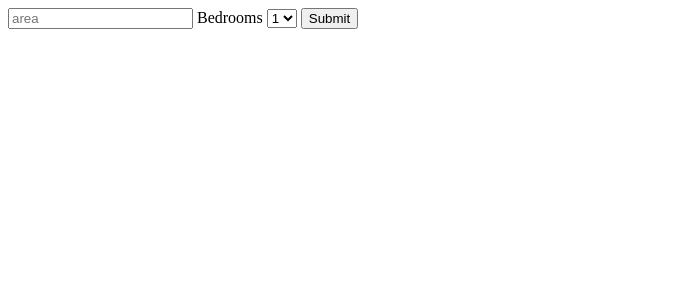
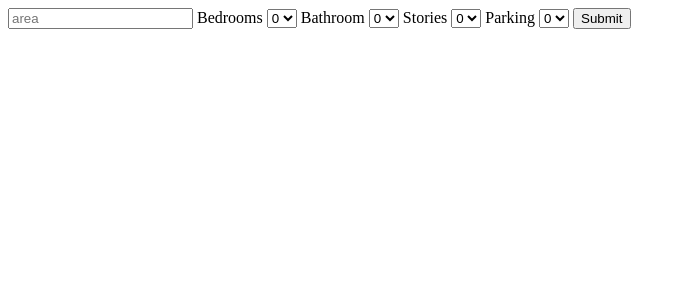
Before and after one commit to hari1822/house_price_predictor_, a Flask app: page / in a window 1280 px wide. Shown: the top 300 px of the page, without its empty margins (0-686 px from the left). Run offline with Flask 2, Linux system fonts and the light colour scheme; parts of the project's set-up code (start-up, migrations or seed data) failed here and were passed over.

Commit message:
initial commit

```diff
--- a/app.py
+++ b/app.py
@@ -1,7 +1,9 @@
 import pickle
 from flask import Flask, render_template, request , jsonify
 import joblib
-from pyforest import*
+
+import numpy as np
+
 
 
 
--- a/templates/index.html
+++ b/templates/index.html
@@ -11,6 +11,25 @@
         <input type="text" name="area" placeholder="area"></input>
         <label name="bedrooms">Bedrooms</label>
         <select name="facilites" >
+            <option value="0">0</option>
+            <option value="1">1</option>
+            <option value="2">2</option>
+        </select>
+        <label name="bathrooms">Bathroom</label>
+        <select name="facilites" >
+            <option value="0">0</option>
+            <option value="1">1</option>
+            <option value="2">2</option>
+        </select>
+        <label name="stories">Stories</label>
+        <select name="facilites" >
+            <option value="0">0</option>
+            <option value="1">1</option>
+            <option value="2">2</option>
+        </select>
+        <label name="parking">Parking</label>
+        <select name="facilites" >
+            <option value="0">0</option>
             <option value="1">1</option>
             <option value="2">2</option>
         </select>
```
Also changed, not shown: 4 other files.
